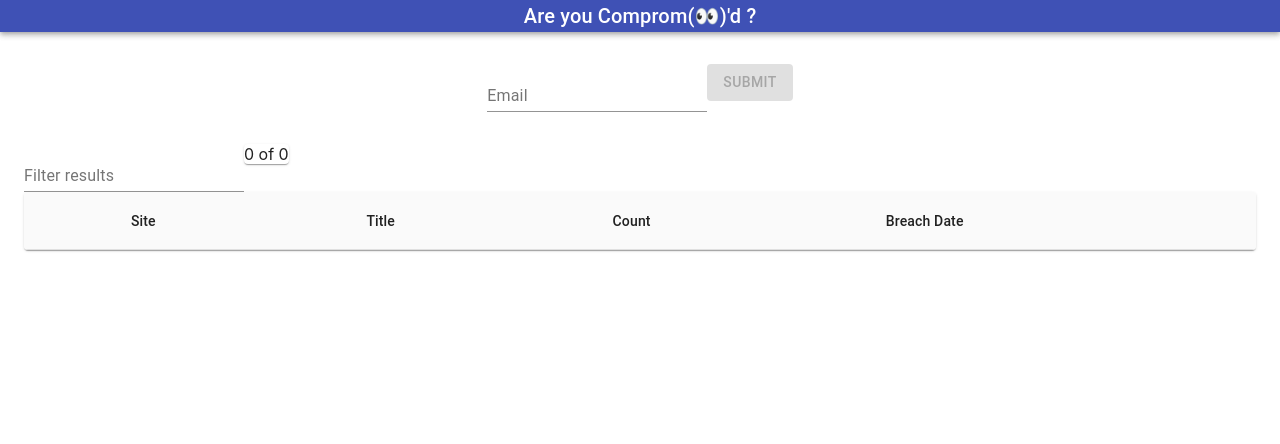
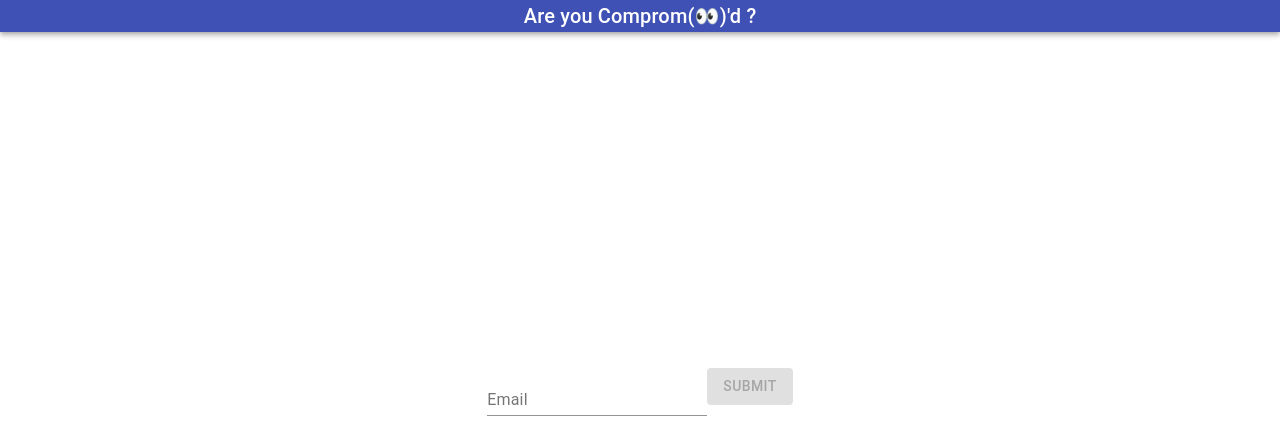
Before and after one commit to tleffert/compromeyes, a React (Create React App) app: page / in a window 1280 px wide. Shown: the top 444 px of the page. Built offline with nearby package versions, Linux system fonts and the light colour scheme.

Commit message:
playing with styles and alignment

```diff
--- a/src/App.js
+++ b/src/App.js
@@ -12,9 +12,7 @@ function App() {
               Are you Comprom(👀)'d ?
             </Typography>
         </AppBar>
-        <Container maxWidth="lg">
-            <CompromiseSearch />
-        </Container>
+        <CompromiseSearch />
     </div>
   );
 }
--- a/src/containers/compromise-search.jsx
+++ b/src/containers/compromise-search.jsx
@@ -1,6 +1,6 @@
 import { useState, useEffect, Fragment } from 'react';
 
-import { Box } from '@material-ui/core';
+import { Box, Grid } from '@material-ui/core';
 
 import { listBreaches } from '../shared/apis/breachApi';
 
@@ -12,7 +12,7 @@ const CompromiseSearch = (props) => {
 
     const [email, setEmail] = useState('');
 
-    const [results, setResults] = useState([]);
+    const [results, setResults] = useState();
 
     const [loading, setLoading] = useState(false);
 
@@ -29,21 +29,35 @@ const CompromiseSearch = (props) => {
         } finally {
             setLoading(false);
         }
-    }, [email])
+    }, [email]);
 
-    return (
-        <Fragment>
-            <Box my={4}>
-                <BreachEmailForm submit={(email) => setEmail(email)}/>
-            </Box>
-            <Box>
+    const resultBox = (
+        results || loading ?
+            <Box width="75%">
                 {
                     loading ?
                         <Spinner /> :
                         <BreachResults data={results}/>
                 }
             </Box>
-        </Fragment>
+        : null
+    );
+
+    return (
+        <Grid
+            maxWidth="lg"
+            container
+            justify="center"
+            alignItems="center"
+            direction={results || loading ? 'column' : 'row'}
+            style={{ minHeight: '90vh' }}
+        >
+            <Box my={results || loading ? 4 : 'auto'}>
+                <BreachEmailForm submit={(email) => setEmail(email)}/>
+            </Box>
+
+            {resultBox}
+        </Grid>
     );
 }
 
```
